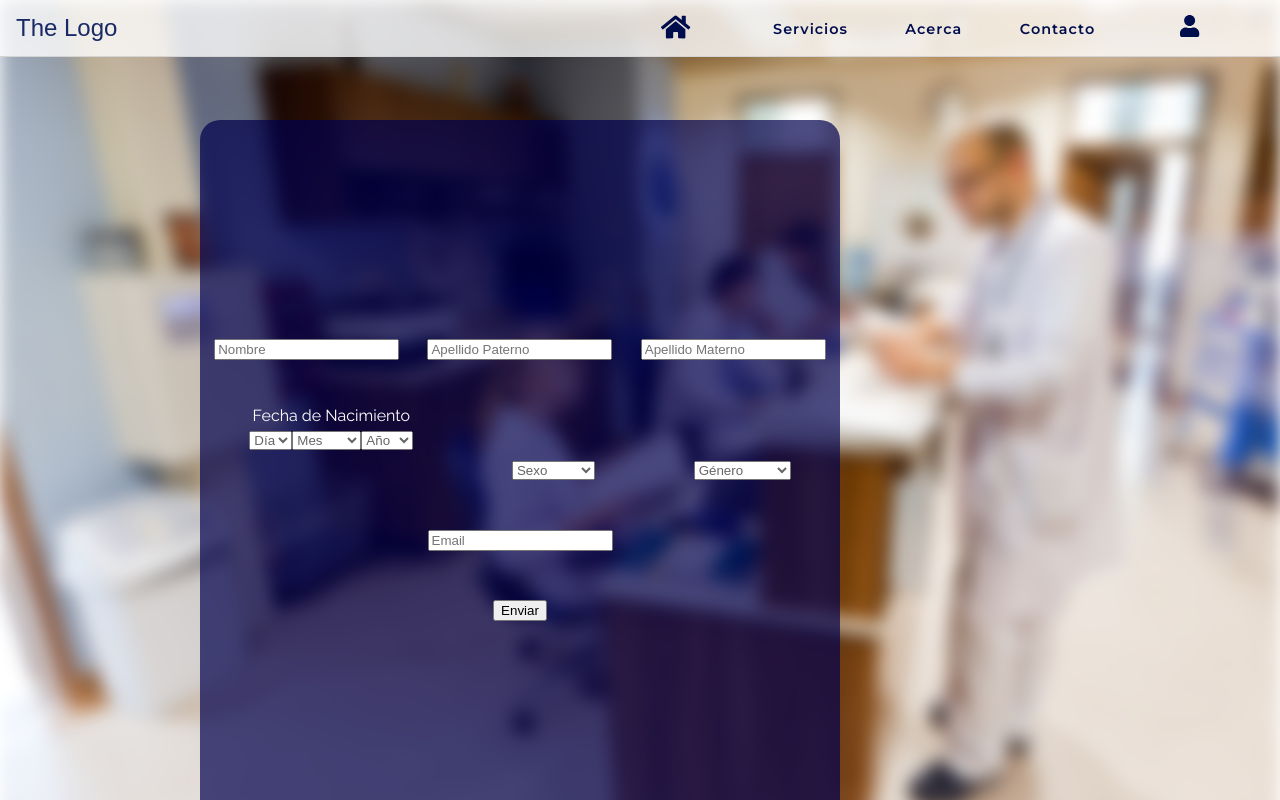
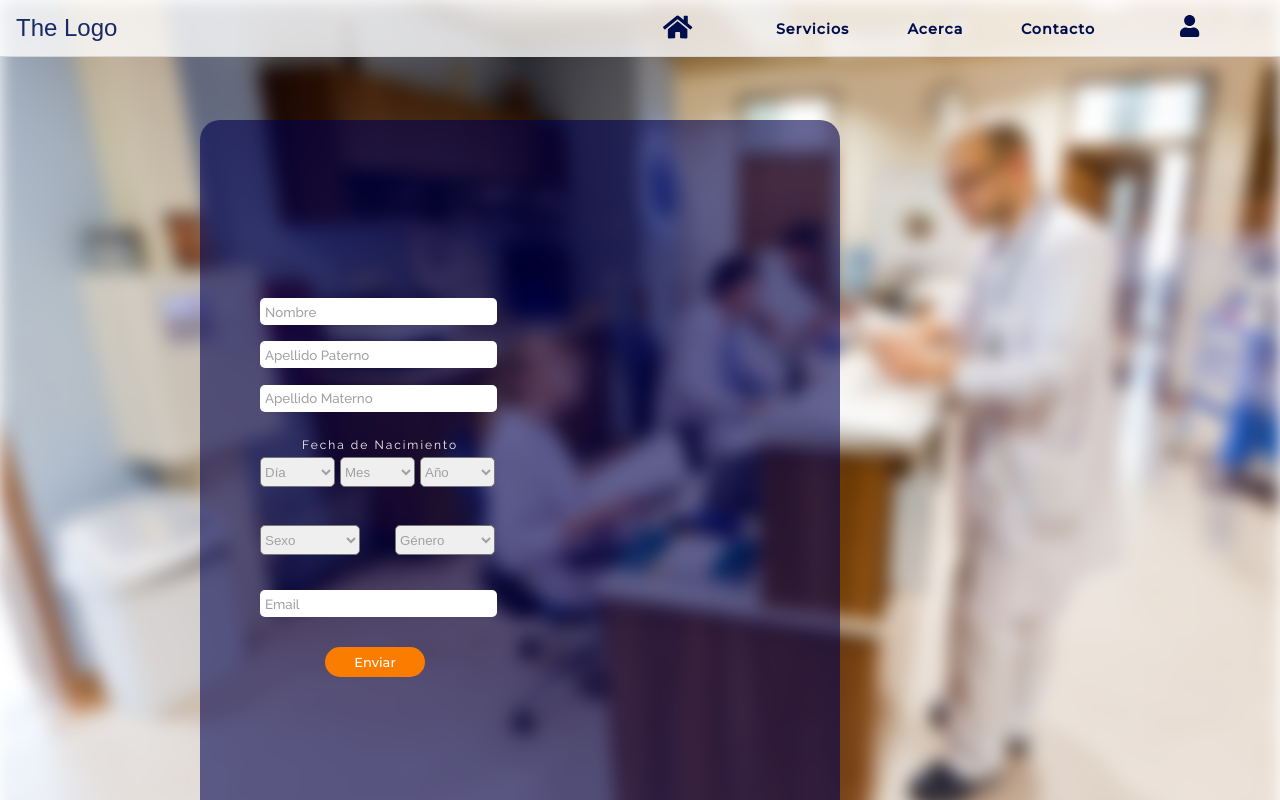
Before and after one commit to daniel-iceman/sam, a React (Create React App) app in the folder sam/: page /registro in a window 1280 px wide. Shown: the top 800 px of the page. Built offline with nearby package versions, Linux system fonts and the light colour scheme.

Commit message:
Remodelación seccion Registro

```diff
--- a/sam/public/index.html
+++ b/sam/public/index.html
@@ -13,11 +13,8 @@
     <link rel="manifest" href="%PUBLIC_URL%/manifest.json" />
 
     <link href="https://fonts.googleapis.com/css?family=Montserrat&display=swap" rel="stylesheet">
-    <link href="https://fonts.googleapis.com/css?family=Montserrat:200,300&display=swap" rel="stylesheet">
-    <link href="https://fonts.googleapis.com/css?family=Montserrat:500&display=swap" rel="stylesheet">
-    <link href="https://fonts.googleapis.com/css?family=Montserrat:600&display=swap" rel="stylesheet">
-    <link href="https://fonts.googleapis.com/css?family=Montserrat:700&display=swap" rel="stylesheet">
-    <link href="https://fonts.googleapis.com/css?family=Raleway&display=swap" rel="stylesheet">
+    <link href="https://fonts.googleapis.com/css?family=Montserrat:300,400,500&display=swap" rel="stylesheet">
+    <link href="https://fonts.googleapis.com/css?family=Raleway:300,400,500&display=swap" rel="stylesheet">
     <link href="https://fonts.googleapis.com/css?family=Didact+Gothic&display=swap" rel="stylesheet">
     <link href="https://fonts.googleapis.com/css?family=Didact+Gothic&display=swap" rel="stylesheet">
     <link href="https://fonts.googleapis.com/css?family=Lexend+Deca&display=swap" rel="stylesheet">
--- a/sam/src/components/SignIn/SignIn.css
+++ b/sam/src/components/SignIn/SignIn.css
@@ -3,13 +3,39 @@ html, body {
 }
 
 select:required:invalid {
-    color: #666;
+    color: rgb(161, 161, 161);
 }
 option[value=""][disabled] {
     display: none;
 }
 option {
     color: #000;
+}
+select {
+    width: 75px;
+    height: 30px;
+    margin-right: 5px;
+    border-radius: 5px;
+}
+input{
+    width: 230px;
+    height: 25px;
+    border-radius: 5px;
+    font-family: 'Raleway';
+    font-weight: 500;
+    border-style: none;
+    padding-left: 5px;
+}
+input::placeholder{
+    color: rgb(161, 161, 161);
+}
+p{
+    color: whitesmoke;
+    font-size: 12px;
+    font-family: 'Raleway';
+    letter-spacing: 2px;
+    margin-bottom: 5px;
+    margin-top: 5px;
 }
 
 .signIn-container {
@@ -28,7 +54,7 @@ option {
 .form-container {
     width: 50%;
     height: 80%;
-    background: rgb(0,0,77,0.7);
+    background: rgb(0,0,77,0.6);
     position: relative;
     z-index: 1;
     top: 120px;
@@ -41,16 +67,29 @@ option {
     font-family: 'Raleway';
     color: white;
 }
+.seccion-Registro {
+    width: 400px;
+    position: relative;
+    z-index: 2;
+    top: -430px;
+    left: 200px;
+
+}
+
 .fila-1 {
+    height: 130px;
     display: flex;
-    flex-direction: row;
+    flex-direction: column;
     justify-content: space-around;
+    margin-left: 60px;
 }
 .fila-2 {
     display: flex;
-    flex-direction: row;
-    justify-content: space-around;
-    align-items: center;
+    flex-direction: column;
+    justify-content: center;
+    align-items: flex-start;
+    margin-top: -20px;
+    margin-left: 60px;
 }
 .fecha-nacimiento-Posicion {
     height: 120px;
@@ -60,7 +99,7 @@ option {
     justify-content: center;
 }
 .fecha-nacimiento-Posicion p {
-    margin-bottom: 5px;
+
 }
 .dia-mes-año-Posicion {
     display: flex;
@@ -68,26 +107,54 @@ option {
     justify-content: center;
     align-items: center;
 }
-.sexo {
-    display: flex;
-    flex-direction: column;
-    align-self: flex-end;
-}
-.genero {
-    display: flex;
-    flex-direction: column;
-    align-self: flex-end;
-}
+
 .fila-3{
     height: 120px;
     display: flex;
     flex-direction: row;
-    justify-content: center;
+    justify-content: flex-start;
     align-items: center;
+    margin-top: -40px;
+    margin-left: 60px;
 }
+.sexo {
+    margin-right: 30px ;
+}
+.sexo select {
+    width: 100px;
+}
+.genero select {
+    width: 100px;
+}
+
 .fila-4{
     display: flex;
     flex-direction: row;
-    justify-content: center;
+    justify-content: flex-start;
     align-items: center;
+    margin-left: 60px;
+    margin-top: -10px;
 }
+.fila-5{
+    display: flex;
+    flex-direction: row;
+    justify-content: flex-start;
+    align-items: center;
+    margin-left: 125px;
+    margin-top: 30px;
+}
+.btn-enviar button{
+    height: 30px;
+    width: 100px;
+    border-radius: 15px;
+    border-style: none;
+    font-family: 'Montserrat';
+    font-size: 13px;
+    font-weight: 500;
+    cursor: pointer;
+    background: rgb(250,125,0);
+    color: white;
+}
+.btn-enviar button:hover{
+    background: rgb(250, 163, 76);
+}
--- a/sam/src/components/SignIn/SignIn.js
+++ b/sam/src/components/SignIn/SignIn.js
@@ -5,7 +5,9 @@ function SignIn () {
     return (
         <div className='signIn-container'>
             <div className='imageBackground'> </div>
-            <form className='form-container' method='get' id='form-datos-generales' >
+            <div className='form-container'></div>
+                <div className='seccion-Registro' >
+                    <form  method='get' id='form-datos-generales' >
                         <div className='fila-1' >
                             <div>
                                 <input type='text' placeholder='Nombre'  ></input>
@@ -53,6 +55,8 @@ function SignIn () {
                                     </div>
                                 </div>
                             </div>
+                        </div>
+                        <div className='fila-3'>
                                     <div className='sexo' >
                                         <select name='Sex' required>
                                             <option value='' disabled selected > Sexo </option>
@@ -70,20 +74,19 @@ function SignIn () {
                                     </div>
                         </div>
 
-                <div className='fila-3' >
+                        <div className='fila-4' >
                             <div className='email' >
                                 <input type='text' placeholder='Email' ></input>
                             </div>
                         </div>
 
-                <div className='fila-4' >
-                    <div>
+                        <div className='fila-5' >
+                            <div className='btn-enviar'>
                                 <button type="submit" form="form-datos-generales" value="Submit">Enviar</button>
                             </div>
                         </div>
-
                     </form>
-
+                </div>
         </div>
     )
 
```
Also changed, not shown: 1 other file (tests, documents, lock files or other folders). Lines whose indentation alone changed are shown as unchanged.
